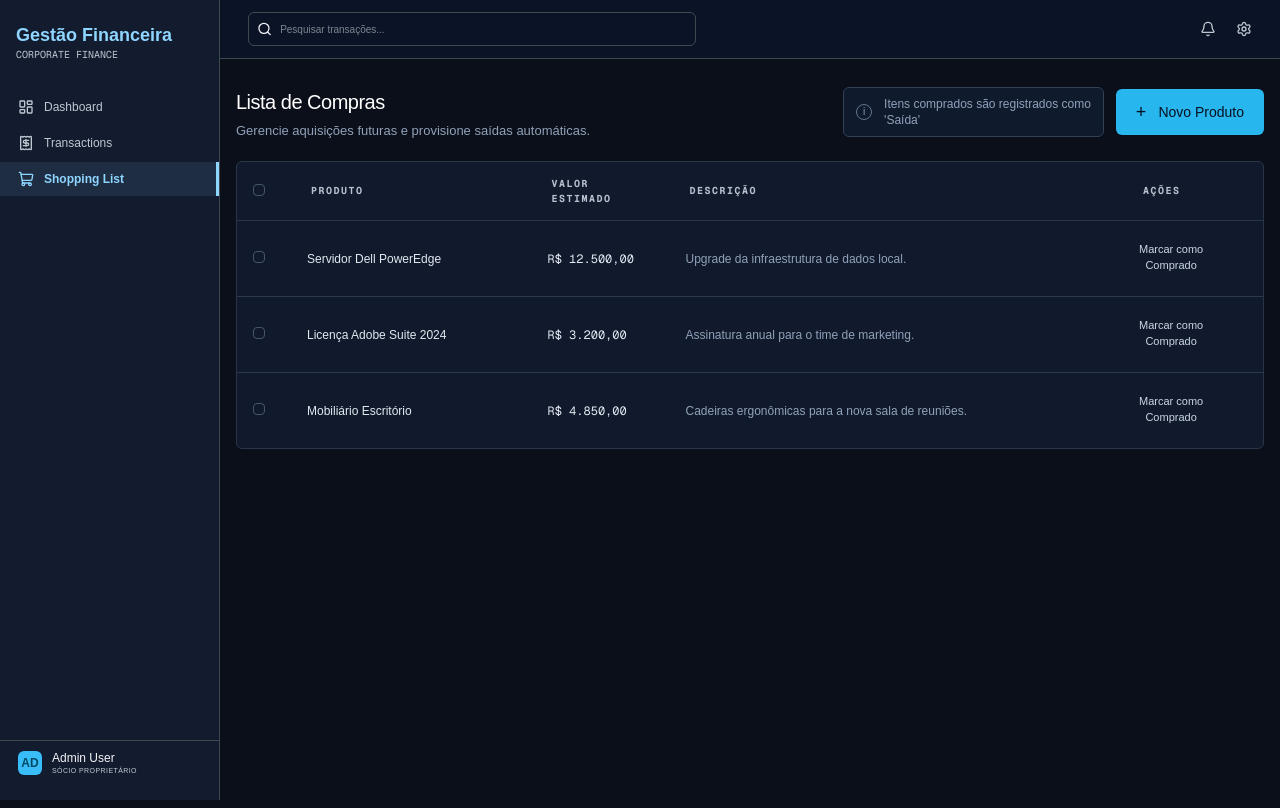
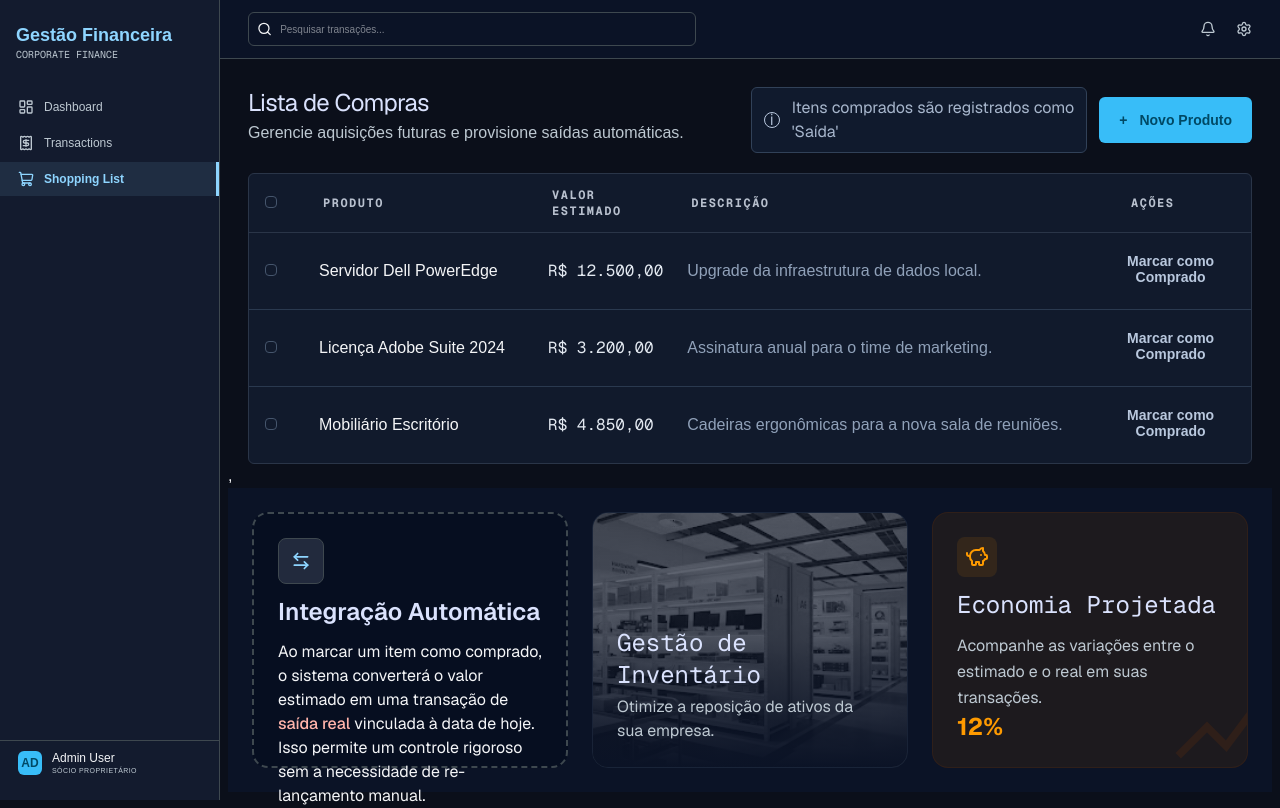
Before and after one commit to lab05-juniando/lab05-frontend, a Next.js app: page /dashboard/shopping-list in a window 1280 px wide. Built offline with nearby package versions, Linux system fonts and the light colour scheme.

Commit message:
complete shopping list page

```diff
--- a/src/app/dashboard/shopping-list/page.tsx
+++ b/src/app/dashboard/shopping-list/page.tsx
@@ -1,5 +1,9 @@
 import Product from "../../../components/product";
+import ShoppingCard from "../../../components/shoppingCard";
 
 export default function ShoppingListPage() {
-  return <Product />;
+  return <div>
+    <Product />,
+    <ShoppingCard />
+  </div>;
 }
--- a/src/components/product.tsx
+++ b/src/components/product.tsx
@@ -97,23 +97,23 @@ export default function Produtos() {
     }).format(valor);
   }
   return (
-    <div className="w-full px-2">
+    <div className="w-full px-5">
       {/* Botão para abrir o modal */}
       <div className="mb-5 mt-5 flex flex-col gap-6 lg:flex-row lg:items-start lg:justify-between">
           <div>
-            <h1 className="text-[20px] font-inter tracking-tight text-white">
+            <h1 className="text-2xl font-sans tracking-tight text-[#DAE2FD]">
               Lista de Compras
             </h1>
 
-            <p className="mt-1 max-w-md text-[13px] leading-5 text-slate-400">
+            <p className="mt-1 max-w-md text-base leading-5 text-[#BDC8D1]">
               Gerencie aquisições futuras e provisione saídas automáticas.
             </p>
           </div>
 
           <div className="flex flex-col gap-3 sm:flex-row sm:items-center">
             {/* Informação */}
-            <div className="flex min-h-[46px] items-center gap-3 rounded-md border border-slate-700 bg-[#101a2d] px-3 py-2 text-xs text-slate-400">
-              <div className="flex h-4 w-4 items-center justify-center rounded-full border border-slate-500 text-[10px]">
+            <div className="flex min-h-[46px] items-center gap-3 font-sans rounded-md border border-slate-700 bg-[#101a2d] px-3 py-2 text-base text-[#A7B6CC]">
+              <div className="flex h-4 w-4 items-center justify-center rounded-full border border-[#B9C8DE] text-base">
                 i
               </div>
 
@@ -128,9 +128,9 @@ export default function Produtos() {
             <button
               type="button"
               onClick={() => setModalAberto(true)}
-              className="flex min-h-[46px] items-center justify-center gap-3 rounded-md bg-[#28b6ef] px-5 text-sm font-medium text-[#07111f] transition hover:bg-[#4bc3f2]"
+              className="flex min-h-[46px] items-center justify-center gap-3  rounded-md bg-[#38BDF8] px-5 text-sm font-semibold text-[#004965] transition hover:bg-[#4bc3f2]"
             >
-              <span className="text-lg leading-none">+</span>
+              <span className="text-sm leading-none">+</span>
               <span>
                 Novo
                 <br className="sm:hidden" /> Produto
@@ -167,7 +167,7 @@ export default function Produtos() {
 
             {/* Produto */}
             <div className="mb-4">
-              <label className="mb-2 block text-sm  font-mono text-[#cbd3e1]">
+              <label className="mb-2 block text-base font-mono text-[#BDC8D1]">
                 Produto
               </label>
 
@@ -176,7 +176,7 @@ export default function Produtos() {
                 value={produto}
                 onChange={(e) => setProduto(e.target.value)}
                 placeholder="produto do produto"
-                className="w-full rounded-md border border-[#2f3a4f] bg-[#182236] px-3 py-2.5 text-sm text-white outline-none placeholder:text-[#687386] focus:border-blue-500"
+                className="w-full rounded-md border border-[#2f3a4f] bg-[#1a2336] px-3 py-2.5 text-sm text-white outline-none placeholder:text-[#687386] focus:border-blue-500"
               />
             </div>
 
@@ -191,7 +191,7 @@ export default function Produtos() {
                 value={valor}
                 onChange={(e) => setValor(e.target.value)}
                 placeholder="R$ 0,00"
-                className="w-full rounded-md border border-[#2f3a4f] bg-[#182236] px-3 py-2.5 text-sm text-white outline-none placeholder:text-[#687386] focus:border-blue-500"
+                className="w-full rounded-md border border-[#2f3a4f] bg-[#1a2336] px-3 py-2.5 text-sm text-white outline-none placeholder:text-[#687386] focus:border-blue-500"
               />
             </div>
 
@@ -206,7 +206,7 @@ export default function Produtos() {
                 onChange={(e) => setDescricao(e.target.value)}
                 placeholder="Descreva o produto..."
                 rows={4}
-                className="w-full resize-none rounded-md border border-[#2f3a4f] bg-[#182236] px-3 py-2.5 text-sm text-white outline-none placeholder:text-[#687386] focus:border-blue-500"
+                className="w-full resize-none rounded-md border border-[#2f3a4f] bg-[#1a2336] px-3 py-2.5 text-sm text-white outline-none placeholder:text-[#687386] focus:border-blue-500"
               />
             </div>
 
@@ -246,21 +246,21 @@ export default function Produtos() {
                 />
               </th>
 
-              <th className="px-4 text-left font-mono text-[10px] uppercase tracking-[1.5px] text-[#b8c0ce]">
+              <th className="px-4 text-left font-mono text-xs uppercase tracking-[1.5px] text-[#b8c0ce]">
                 Produto
               </th>
 
-              <th className="w-[138px] px-4 text-left font-mono text-[10px] uppercase tracking-[1.5px] text-[#b8c0ce]">
+              <th className="w-[138px] px-4 text-left font-mono text-xs uppercase tracking-[1.5px] text-[#b8c0ce]">
                 Valor
                 <br />
                 estimado
               </th>
 
-              <th className="px-4 text-left font-mono text-[10px] uppercase tracking-[1.5px] text-[#b8c0ce]">
+              <th className="px-4 text-left font-mono text-xs uppercase tracking-[1.5px] text-[#b8c0ce]">
                 Descrição
               </th>
 
-              <th className="w-[140px] px-5 text-left font-mono text-[10px] uppercase tracking-[1.5px] text-[#b8c0ce]">
+              <th className="w-[140px] px-5 text-left font-mono text-xs uppercase tracking-[1.5px] text-[#b8c0ce]">
                 Ações
               </th>
             </tr>
@@ -288,7 +288,7 @@ export default function Produtos() {
                     {/* Produto */}
                     <td className="px-3 py-5 align-middle">
                       <span
-                        className={`text-[12px] font-inter ${
+                        className={` font-inter  text-base${
                           produto.comprado
                             ? "text-slate-500 line-through"
                             : "text-slate-200"
@@ -301,7 +301,7 @@ export default function Produtos() {
                     {/* Valor */}
                     <td className="px-3 py-5 align-middle">
                       <span
-                        className={`font-mono text-[12px] ${
+                        className={`font-mono text-base ${
                           produto.comprado
                             ? "text-slate-500"
                             : "text-slate-200"
@@ -314,9 +314,9 @@ export default function Produtos() {
                     {/* Descrição */}
                     <td className="px-3 py-5 align-middle">
                       <span
-                        className={`text-[12px] leading-5 font-inter ${
+                        className={` leading-5 font-inter text-base ${
                           produto.comprado
-                            ? "text-slate-600"
+                            ? "text-[#BDC8D1]"
                             : "text-slate-400"
                         }`}
                       >
@@ -329,10 +329,10 @@ export default function Produtos() {
                       <button
                         type="button"
                         onClick={() => alternarCompra(produto.id)}
-                        className={`text-[11px] font-medium leading-4 transition font-inter ${
+                        className={`text-sm font-semibold leading-4 transition font-inter ${
                           produto.comprado
                             ? "text-emerald-400 hover:text-emerald-300"
-                            : "text-slate-300 hover:text-[#28b6ef]"
+                            : "text-[#B9C8DE] hover:text-[#28b6ef]"
                         }`}
                       >
                         {produto.comprado ? (
--- /dev/null
+++ b/src/components/shoppingCard.tsx
@@ -0,0 +1,72 @@
+import { ArrowLeftRight, PiggyBank } from 'lucide-react';
+
+export default function shoppingCards() {
+  return (
+  <div className="w-full  mx-auto p-6 bg-[#0B1326] font-sans">
+  {/* Grid com os 3 Cards Lado a Lado */}
+  <div className="grid grid-cols-1 md:grid-cols-3 gap-6">
+
+    {/* Card 1 - Integração Automática */}
+    <div className="py-6 px-6 rounded-2xl bg-[#060E20] text-base border-2 border-dashed  border-[#3E484F] flex flex-col justify-between h-64">
+      <div className="space-y-3">
+        <div className="p-3 rounded-lg bg-[#222A3D] text-[#8ED5FF]  border border-[#3E484F] w-fit flex items-center justify-center">
+          <ArrowLeftRight className="w-5 h-5" />
+        </div>
+        <h3 className="text-2xl font-semibold text-[#DAE2FD]">Integração Automática</h3>
+        <p className="text-base text-[#BDC8D1]leading-relaxed">
+          Ao marcar um item como comprado, o sistema converterá o valor estimado em uma transação de{' '}
+          <span className="text-[#FFB4AB] font-medium">saída real</span> vinculada à data de hoje. Isso permite um controle rigoroso sem a necessidade de re-lançamento manual.
+        </p>
+      </div>
+    </div>
+
+    {/* Card 2 - Gestão de Inventário */}
+    <div className="relative h-64 rounded-2xl overflow-hidden border border-slate-800/80 group">
+      {/* Imagem de fundo com Overlay */}
+      <div
+        className="absolute inset-0 bg-cover bg-center grayscale opacity-40 group-hover:scale-105 transition-transform duration-500"
+        style={{ backgroundImage: `url('/f9e01cbea8e881229185b9f60505c2f34c631c82.jpg')` }}
+      />
+      <div className="absolute inset-0 bg-gradient-to-t from-[#0B1326] via-[#0b132660]/60 to-transparent" />
+
+      {/* Conteúdo do Card */}
+      <div className="relative h-full p-6 flex flex-col justify-end">
+        <h3 className="text-2xl font-mono text-[#DAE2FD]">Gestão de Inventário</h3>
+        <p className="text-base text-[#BDC8D1] mt-1">
+          Otimize a reposição de ativos da sua empresa.
+        </p>
+      </div>
+    </div>
+
+    {/* Card 3 - Economia Projetada */}
+    <div className="relative h-64 p-6 rounded-2xl bg-[#1d1a1e] border border-amber-900/20 flex flex-col justify-between overflow-hidden">
+      <div className="space-y-3">
+        <div className="w-10 h-10 rounded-lg bg-amber-500/10 flex items-center justify-center text-amber-500">
+          <PiggyBank className="w-6 h-6" />
+        </div>
+        <h3 className="text-2xl font-mono text-[#DAE2FD]">Economia Projetada</h3>
+        <p className="text-base text-[#BDC8D1] leading-relaxed">
+          Acompanhe as variações entre o estimado e o real em suas transações.
+        </p>
+      </div>
+
+      <div className="text-2xl font-bold text-amber-500">
+        12%
+      </div>
+
+      {/* Grafismo decorativo ao fundo no canto inferior direito */}
+      <svg
+        className="absolute -bottom-2 -right-2 w-24 h-24 text-amber-900/20 pointer-events-none"
+        fill="none"
+        stroke="currentColor"
+        strokeWidth="8"
+        viewBox="0 0 100 100"
+      >
+        <path d="M 20 80 L 50 50 L 70 70 L 100 30" />
+      </svg>
+    </div>
+
+  </div>
+</div>
+  );
+}
```
Also changed, not shown: public/f9e01cbea8e881229185b9f60505c2f34c631c82.jpg (added).
